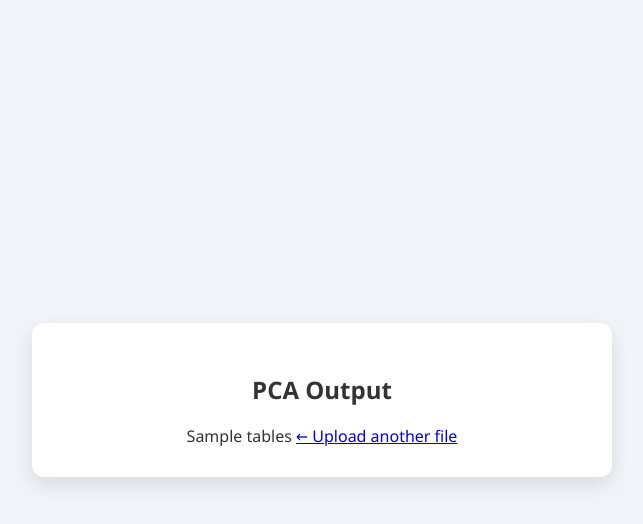
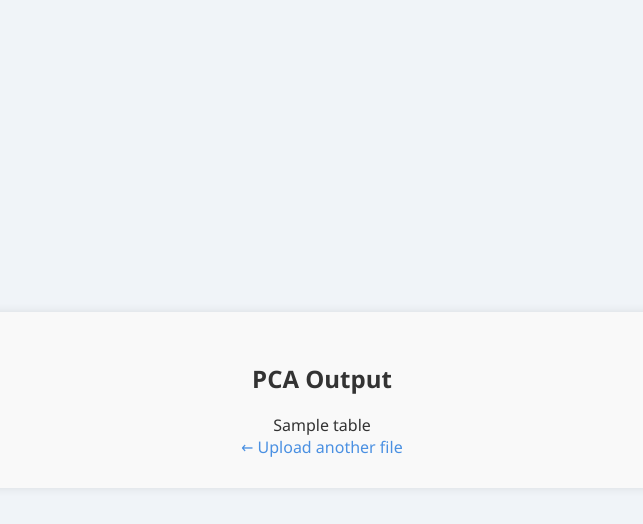
Before and after one commit to Deepakprasath10/PCA, a Flask app: template templates/results.html in a window 1280 px wide. Shown: the top 524 px of the page, without its empty margins (318-961 px from the left). Run offline with Flask 3, Linux system fonts and the light colour scheme; the template is opened without the code that fills it: most values are stand-ins (such as "Sample title", 1, 10 or a date in 2020).

Commit message:
files added.

```diff
--- a/model.py
+++ b/model.py
@@ -4,17 +4,14 @@ from sklearn.decomposition import PCA
 from sklearn.impute import SimpleImputer
 
 def apply_pca(df):
-    df = df.drop(columns=["CustomerID"], errors='ignore')  # Optional identifier removal
+    df = df.drop(columns=["CustomerID"], errors='ignore')
 
-    # Handle missing values
     imputer = SimpleImputer(strategy='mean')
     df_imputed = pd.DataFrame(imputer.fit_transform(df), columns=df.columns)
 
-    # Standardize data
     scaler = StandardScaler()
     scaled_data = scaler.fit_transform(df_imputed)
 
-    # PCA
     pca = PCA(n_components=2)
     principal_components = pca.fit_transform(scaled_data)
     pca_df = pd.DataFrame(data=principal_components, columns=["PC1", "PC2"])
--- a/templates/results.html
+++ b/templates/results.html
@@ -1,13 +1,45 @@
 <!DOCTYPE html>
 <html>
 <head>
-    <title>PCA Results</title>
+    <title>PCA Output</title>
     <link rel="stylesheet" href="/static/styles.css">
+    <style>
+        .container {
+            max-width: 800px;
+            margin: 40px auto;
+            background: #f9f9f9;
+            padding: 30px;
+            border-radius: 12px;
+            box-shadow: 0 0 10px rgba(0, 0, 0, 0.1);
+            text-align: center;
+        }
+
+        table {
+            margin: 20px auto;
+            border-collapse: collapse;
+        }
+
+        table, th, td {
+            border: 1px solid #888;
+            padding: 10px 15px;
+        }
+
+        th {
+            background-color: #eee;
+        }
+
+        a {
+            text-decoration: none;
+            color: #4a90e2;
+        }
+    </style>
 </head>
 <body>
     <div class="container">
         <h2>PCA Output</h2>
-        {{ tables|safe }}
+        {{ tables[0] | safe }}
+
+        <br>
         <a href="/">← Upload another file</a>
     </div>
 </body>
```
